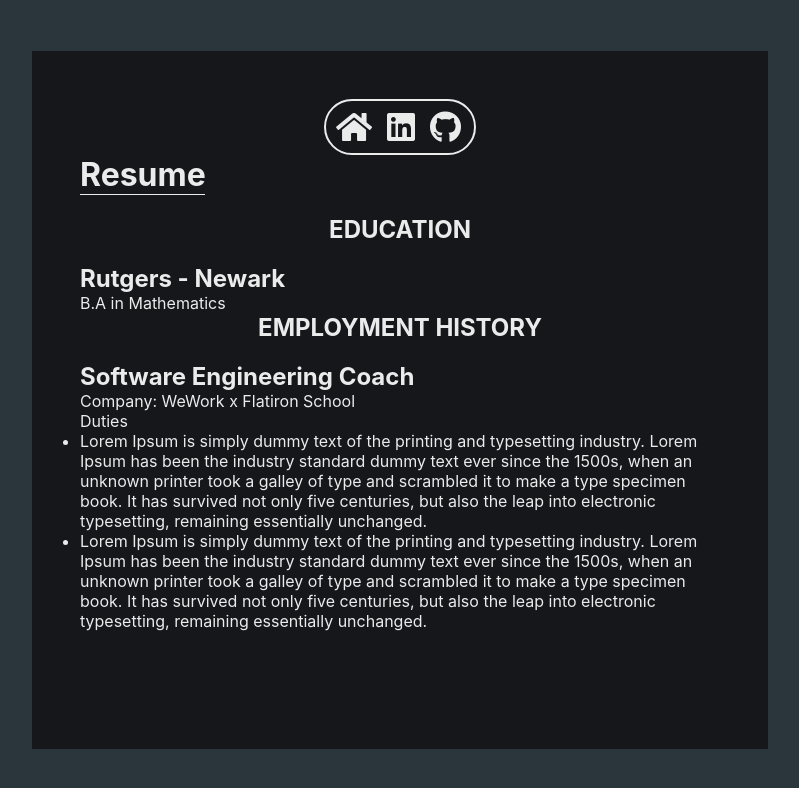
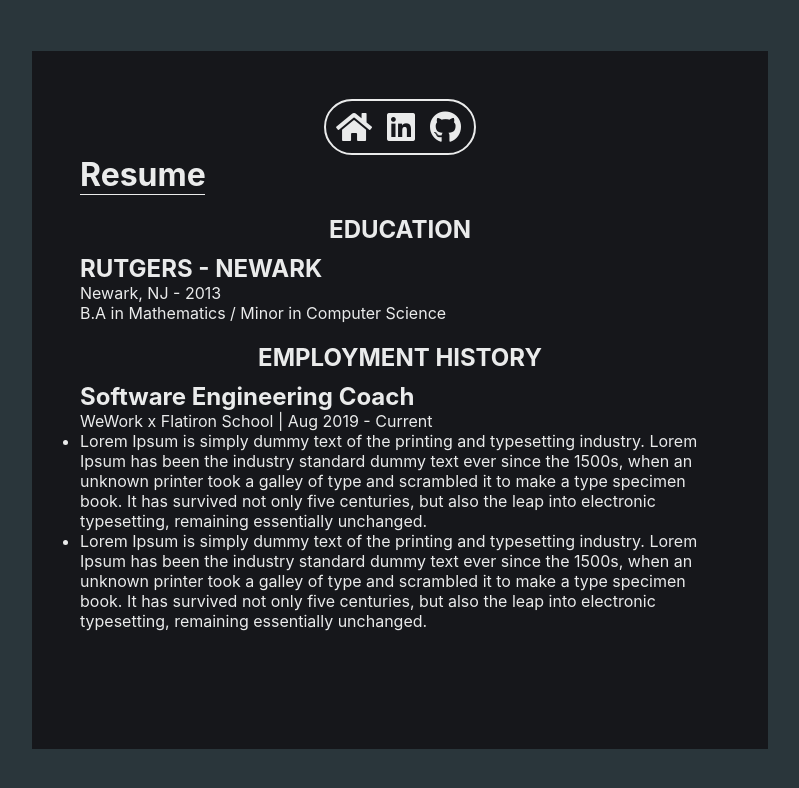
Before and after one commit to reireynoso/portfolio, a React (Create React App) app: page /#/contact in a window 1280 px wide. Shown: the top 788 px of the page, without its empty margins (240-1039 px from the left). Built offline with nearby package versions, Linux system fonts and the light colour scheme.

Commit message:
resume component and css update

```diff
--- a/src/App.css
+++ b/src/App.css
@@ -328,9 +328,12 @@ img.project-image {
 .resume-content-subtitle {
   text-transform: uppercase;
   text-align: center;
+  margin-bottom: 10px;
+}
+
+.education-container {
   margin-bottom: 20px;
 }
-
 @media (prefers-reduced-motion: no-preference) {
   .App-logo {
     animation: App-logo-spin infinite 20s linear;
--- a/src/components/Resume.js
+++ b/src/components/Resume.js
@@ -9,17 +9,17 @@ const Resume = () => {
             <div className="education-container">
                 <h2 className="resume-content-subtitle">Education</h2>
                 <div className="education-card">
-                    <h2>Rutgers - Newark</h2>
-                    <p>B.A in Mathematics</p>
+                    <h2>RUTGERS - NEWARK</h2>
+                    <p>Newark, NJ - 2013</p>
+                    <p>B.A in Mathematics / Minor in Computer Science</p>
                 </div>
             </div>
 
             <div className="work-container">
                 <h2 className="resume-content-subtitle">Employment History</h2>
-                <div className>
+                <div className="work-card">
                     <h2>Software Engineering Coach</h2>
-                    <p>Company: WeWork x Flatiron School</p>
-                    <p>Duties</p>
+                    <p>WeWork x Flatiron School | Aug 2019 - Current</p>
                     <ul>
                         <li>Lorem Ipsum is simply dummy text of the printing and typesetting industry.
                         Lorem Ipsum has been the industry standard dummy text ever since the 1500s, when an unknown printer took a galley of type and scrambled it to make a type specimen book.
```
